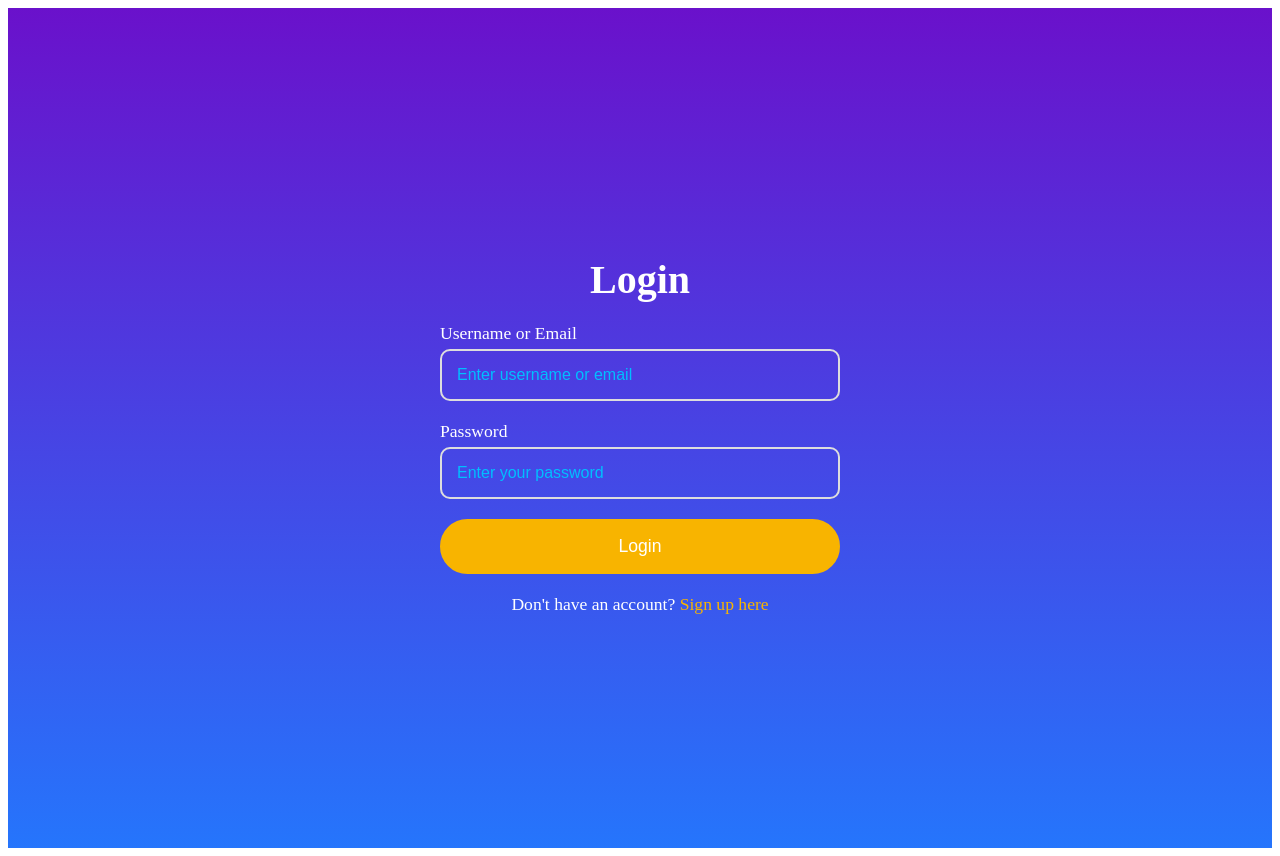
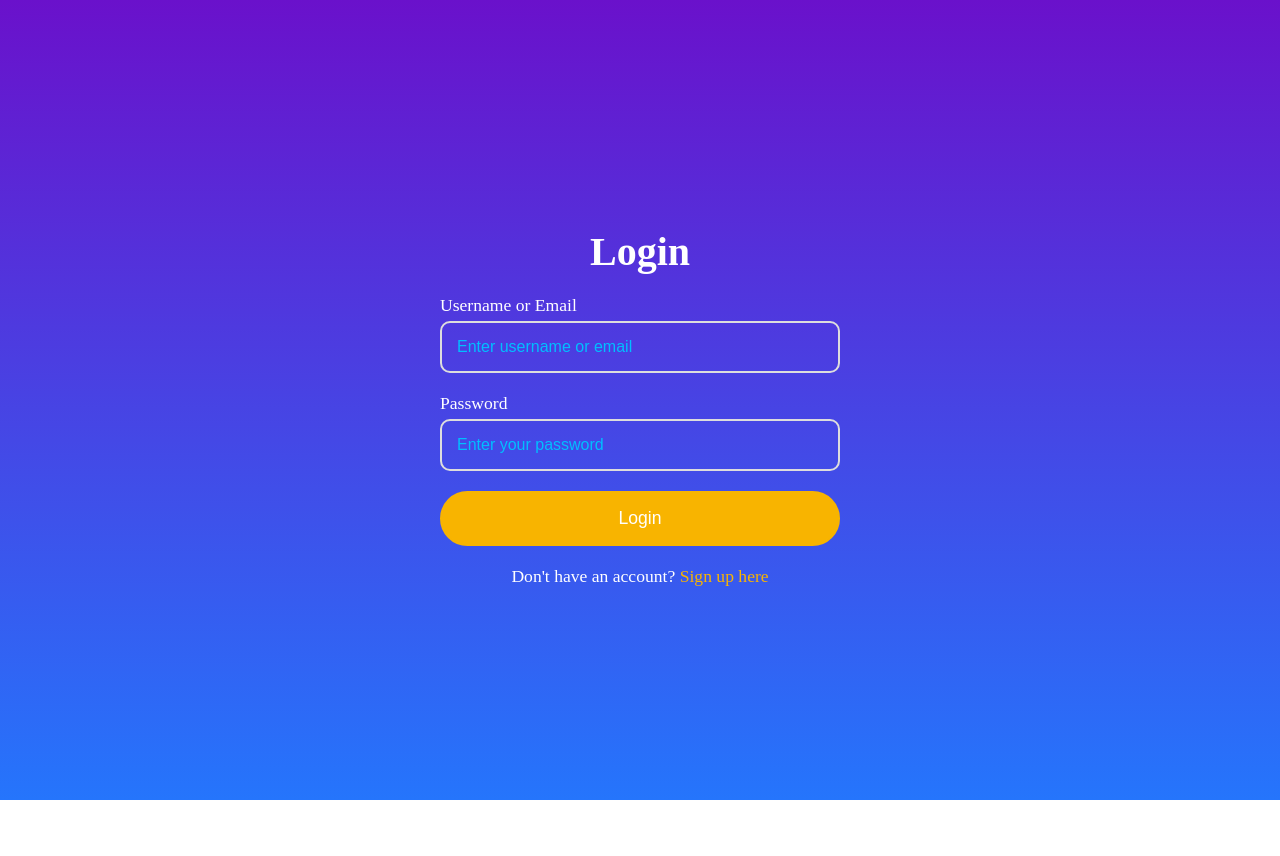
Before and after one commit to SahilDhanwani/chatting_app_frontend, an Angular app: page /auth/login in a window 1280 px wide. After the commit the page ends 800 px from the top, so only its background shows below. Built offline with nearby package versions, Linux system fonts and the light colour scheme.

Commit message:
Solved the height issue

```diff
--- a/src/app/app.routes.ts
+++ b/src/app/app.routes.ts
@@ -7,6 +7,7 @@ import { ChatScreenComponent } from './features/chat/chat-screen/chat-screen.com
 
 export const routes: Routes = [
     { path: '', component: ChatListComponent }, // Default route (Home Page)
+    { path: 'home', component: HomeComponent },
     { path: 'auth/login', component: LoginComponent },
     { path: 'auth/signup', component: SignupComponent },
     { path: 'chatlist', component: ChatListComponent },
--- a/src/app/features/auth/login/login.component.css
+++ b/src/app/features/auth/login/login.component.css
@@ -4,13 +4,13 @@
   flex-direction: column;
   align-items: center;
   justify-content: center;
-  min-height: 100vh;
-  /* Changed to match signup's min-height */
+  height: 100vh;
   background: linear-gradient(to bottom, #6a11cb, #2575fc);
   color: white;
   text-align: center;
   padding: 20px;
   animation: fadeIn 1s ease-out;
+  box-sizing: border-box;
 }
 
 h2 {
--- a/src/app/features/auth/signup/signup.component.css
+++ b/src/app/features/auth/signup/signup.component.css
@@ -10,6 +10,7 @@
     text-align: center;
     padding: 20px;
     animation: fadeIn 1s ease-out;
+    box-sizing: border-box;
 }
 
 h2 {
--- a/src/app/features/home/home.component.css
+++ b/src/app/features/home/home.component.css
@@ -5,12 +5,13 @@
     flex-direction: column;
     justify-content: center;
     align-items: center;
-    height: 100vh;
+    min-height: 100vh;
     background: linear-gradient(to bottom, #6a11cb, #2575fc); /* Same gradient as login page */
     color: white;
     text-align: center;
     padding: 20px;
     animation: fadeIn 1s ease-out;
+    box-sizing: border-box;
 }
 
 .welcome-text {
--- a/src/styles.css
+++ b/src/styles.css
@@ -1 +1,6 @@
-/* You can add global styles to this file, and also import other style files */
+html, body {
+    margin: 0;
+    padding: 0;
+    height: 100%;
+    overflow: auto; /* Prevent scrolling */
+}
```
